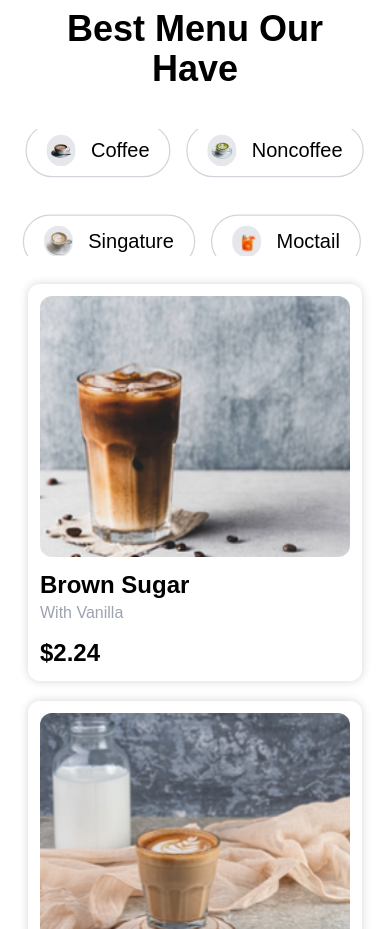
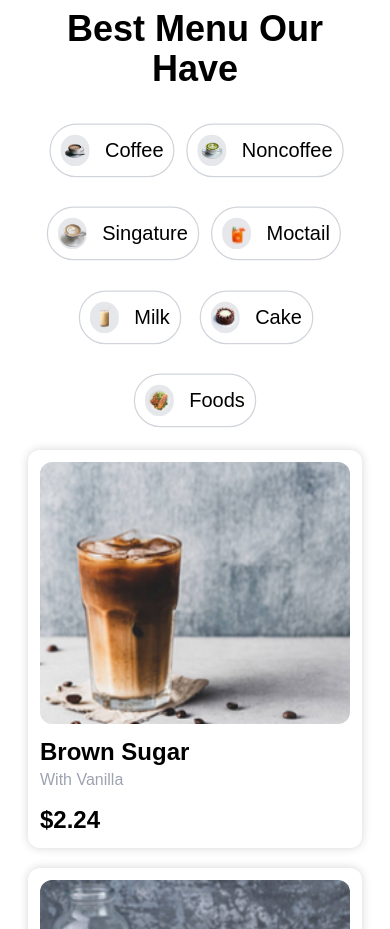
Before and after one commit to Kodatchi-001/Coffee-Shop, a plain HTML site: page index.html in a window 390 px wide. Shown: the part 1260-2189 px from the top of the page. Drawn offline with nearby package versions, Linux system fonts and the light colour scheme; a web font is replaced by a local one.

```diff
--- a/index.html
+++ b/index.html
@@ -83,14 +83,13 @@
             </div>
         </div>
     </section>
-    <section class="w-full lg:h-[90vh] flex justify-center flex-wrap gap-10 p-5 lg:p-0"
-        id="Menu">
+    <section class="w-full lg:h-[90vh] flex justify-center flex-wrap gap-10 p-5 lg:p-0" id="Menu">
         <h1 class="w-full text-center text-4xl lg:text-6xl" style="font-weight: 600;">Best Menu Our Have</h1>
         <div class="w-full lg:w-[90%] xl:w-5/6 h-5/6 flex flex-wrap gap-5 lg:gap-0">
             <div
-                class="w-full h-[15vh] lg:h-1/6 flex justify-start lg:justify-around items-center px-5 lg:p-0 gap-12 lg:gap-5 xl:gap-0 flex-wrap overflow-x-scroll lg:overflow-visible scrolle-hidden">
+                class="w-full sm:h-[15vh] lg:h-1/6 flex justify-center sm:justify-start lg:justify-around items-center gap-10 lg:gap-5 xl:gap-0 flex-wrap sm:flex-nowrap sm:overflow-scroll scrolle-hidden">
                 <div
-                    class="px-4 py-2 sm:py-3 lg:py-2 flex justify-around items-center gap-3 rounded-full scale-125 border cursor-pointer border-gray-300">
+                    class="px-2 sm:px-4 py-2 sm:py-3 lg:py-2 flex justify-around items-center gap-3 rounded-full scale-125 border cursor-pointer border-gray-300">
                     <div
                         class="w-[6vw] lg:w-[3vw] xl:w-[2vw] h-[3vh] sm:h-[5vh] md:h-[6vh] lg:h-[4vh] flex justify-center items-center rounded-full bg-gray-200">
                         <img src="Assets/coffee.png" class="w-full" alt="">
@@ -98,7 +97,7 @@
                     <h1>Coffee</h1>
                 </div>
                 <div
-                    class="px-4 py-2 sm:py-3 lg:py-2 flex justify-around items-center gap-3 rounded-full scale-125 border cursor-pointer border-gray-300">
+                    class="px-2 sm:px-4 py-2 sm:py-3 lg:py-2 flex justify-around items-center gap-3 rounded-full scale-125 border cursor-pointer border-gray-300">
                     <div
                         class="w-[6vw] lg:w-[3vw] xl:w-[2vw] h-[3vh] sm:h-[5vh] md:h-[6vh] lg:h-[4vh] flex justify-center items-center rounded-full bg-gray-200">
                         <img src="Assets/Noncoffee.png" class="w-full" alt="">
@@ -106,7 +105,7 @@
                     <h1>Noncoffee</h1>
                 </div>
                 <div
-                    class="px-4 py-2 sm:py-3 lg:py-2 flex justify-around items-center gap-3 rounded-full scale-125 border cursor-pointer border-gray-300">
+                    class="px-2 sm:px-4 py-2 sm:py-3 lg:py-2 flex justify-around items-center gap-3 rounded-full scale-125 border cursor-pointer border-gray-300">
                     <div
                         class="w-[6vw] lg:w-[3vw] xl:w-[2vw] h-[3vh] sm:h-[5vh] md:h-[6vh] lg:h-[4vh] flex justify-center items-center rounded-full bg-gray-200">
                         <img src="Assets/Sincoffee.png" class="w-full" alt="">
@@ -114,7 +113,7 @@
                     <h1>Singature</h1>
                 </div>
                 <div
-                    class="px-4 py-2 sm:py-3 lg:py-2 flex justify-around items-center gap-3 rounded-full scale-125 border cursor-pointer border-gray-300">
+                    class="px-2 sm:px-4 py-2 sm:py-3 lg:py-2 flex justify-around items-center gap-3 rounded-full scale-125 border cursor-pointer border-gray-300">
                     <div
                         class="w-[6vw] lg:w-[3vw] xl:w-[2vw] h-[3vh] sm:h-[5vh] md:h-[6vh] lg:h-[4vh] flex justify-center items-center rounded-full bg-gray-200">
                         <img src="Assets/moctail.png" class="w-full scale-125" alt="">
@@ -122,7 +121,7 @@
                     <h1>Moctail</h1>
                 </div>
                 <div
-                    class="px-4 py-2 sm:py-3 lg:py-2 flex justify-around items-center gap-3 rounded-full scale-125 border cursor-pointer border-gray-300">
+                    class="px-2 sm:px-4 py-2 sm:py-3 lg:py-2 flex justify-around items-center gap-3 rounded-full scale-125 border cursor-pointer border-gray-300">
                     <div
                         class="w-[6vw] lg:w-[3vw] xl:w-[2vw] h-[3vh] sm:h-[5vh] md:h-[6vh] lg:h-[4vh] flex justify-center items-center rounded-full bg-gray-200">
                         <img src="Assets/mlk.png" class="w-full scale-75" alt="">
@@ -130,7 +129,7 @@
                     <h1>Milk</h1>
                 </div>
                 <div
-                    class="px-4 py-2 sm:py-3 lg:py-2 flex justify-around items-center gap-3 rounded-full scale-125 border cursor-pointer border-gray-300">
+                    class="px-2 sm:px-4 py-2 sm:py-3 lg:py-2 flex justify-around items-center gap-3 rounded-full scale-125 border cursor-pointer border-gray-300">
                     <div
                         class="w-[6vw] lg:w-[3vw] xl:w-[2vw] h-[3vh] sm:h-[5vh] md:h-[6vh] lg:h-[4vh] flex justify-center items-center rounded-full bg-gray-200">
                         <img src="Assets/cake.png" class="w-full" alt="">
@@ -138,7 +137,7 @@
                     <h1>Cake</h1>
                 </div>
                 <div
-                    class="px-4 py-2 sm:py-3 lg:py-2 flex justify-around items-center gap-3 rounded-full scale-125 border cursor-pointer border-gray-300">
+                    class="px-2 sm:px-4 py-2 sm:py-3 lg:py-2 flex justify-around items-center gap-3 rounded-full scale-125 border cursor-pointer border-gray-300">
                     <div
                         class="w-[6vw] lg:w-[3vw] xl:w-[2vw] h-[3vh] sm:h-[5vh] md:h-[6vh] lg:h-[4vh] flex justify-center items-center rounded-full bg-gray-200">
                         <img src="Assets/food.png" class="w-full" alt="">
```
